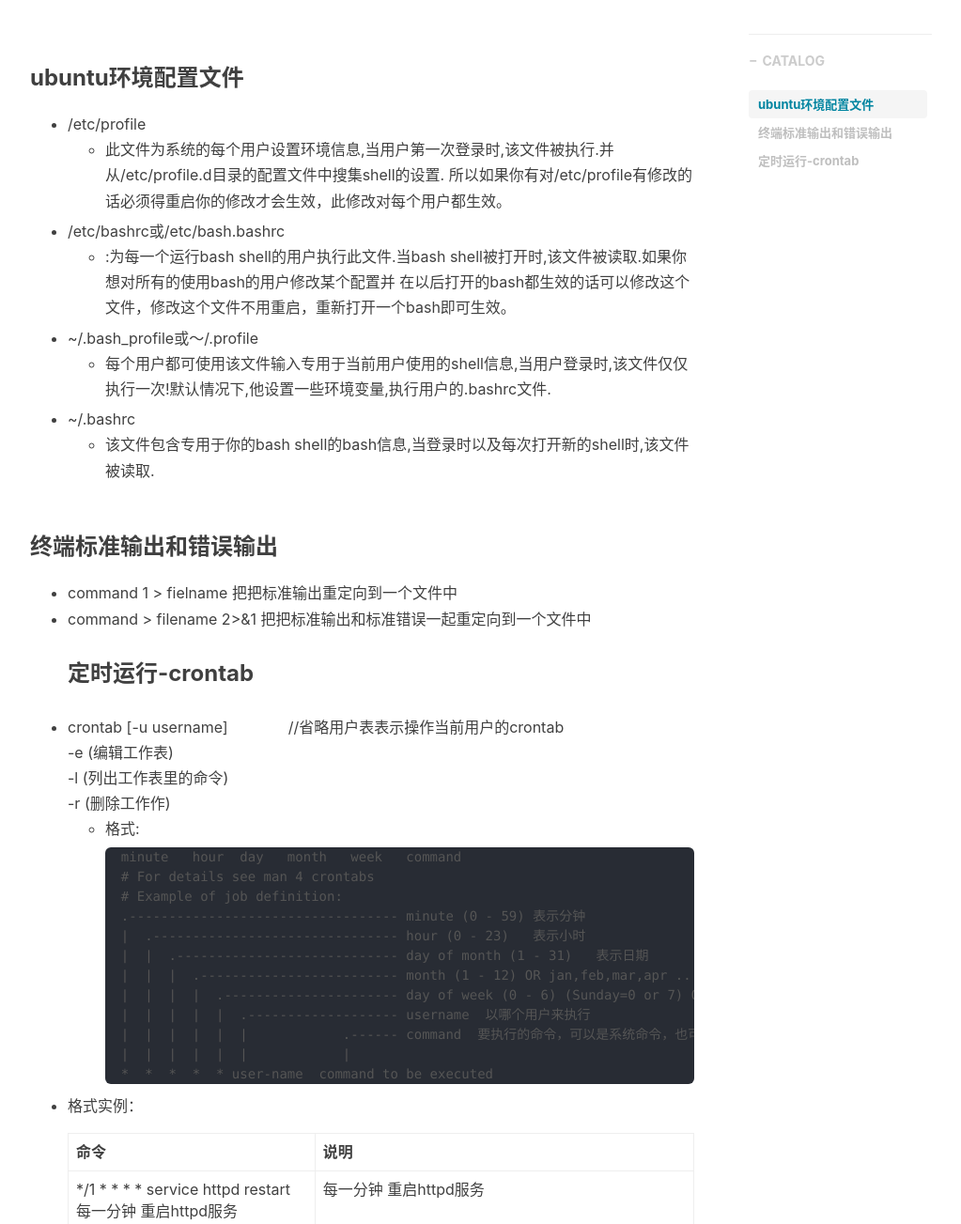
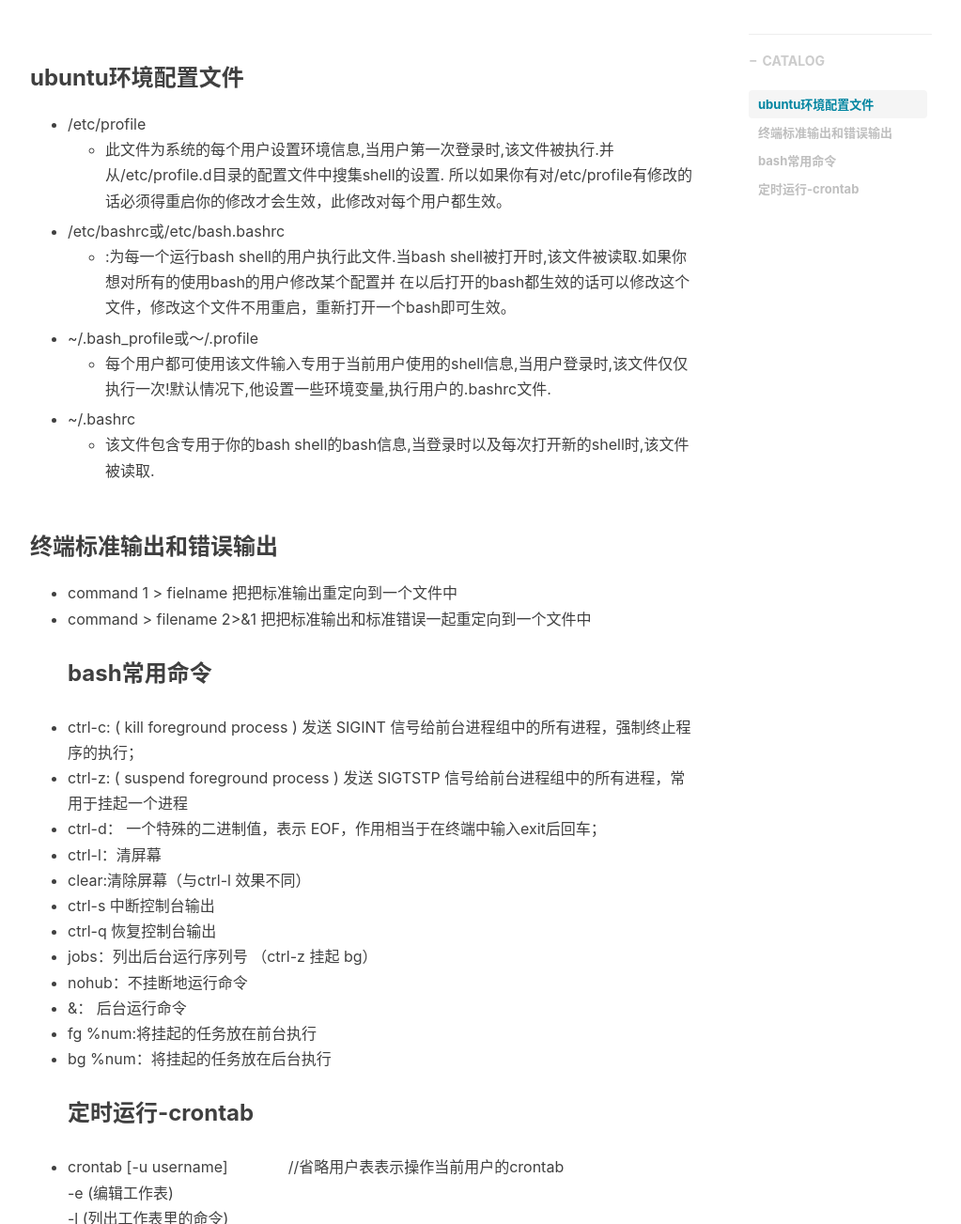
Before and after one commit to laowng/laowng.github.io, a Jekyll site: the page built from _posts/2020-12-20-yunwei-ubuntu.md, in a window 1280 px wide and 1400 px high, scrolled down 430 px, cut to the strip 97-1400 px from the top of the window. Shown: the whole strip at 94% size, without its empty margins (233-1256 px from the left). Built offline with Jekyll 4.4.1, drawn with Linux system fonts in a browser that asks for light colours; nearby versions of some CDN libraries; comment, search, counter and statistics services are not loaded.

```diff
--- a/_posts/2020-12-20-yunwei-ubuntu.md
+++ b/_posts/2020-12-20-yunwei-ubuntu.md
@@ -25,6 +25,19 @@
 ### 终端标准输出和错误输出
 - command 1 > fielname 把把标准输出重定向到一个文件中
 - command > filename 2>&1 把把标准输出和标准错误一起重定向到一个文件中
+### bash常用命令
+- ctrl-c: ( kill foreground process ) 发送 SIGINT 信号给前台进程组中的所有进程，强制终止程序的执行；
+- ctrl-z: ( suspend foreground process ) 发送 SIGTSTP 信号给前台进程组中的所有进程，常用于挂起一个进程
+- ctrl-d： 一个特殊的二进制值，表示 EOF，作用相当于在终端中输入exit后回车；
+- ctrl-l：清屏幕
+- clear:清除屏幕（与ctrl-l 效果不同）
+- ctrl-s   中断控制台输出
+- ctrl-q   恢复控制台输出
+- jobs：列出后台运行序列号 （ctrl-z 挂起 bg）
+- nohub：不挂断地运行命令
+- &： 后台运行命令
+- fg %num:将挂起的任务放在前台执行
+- bg %num：将挂起的任务放在后台执行
 ### 定时运行-crontab
 - crontab \[-u username]　　　　//省略用户表表示操作当前用户的crontab
     -e      (编辑工作表)
```
Also changed, not shown: _posts/2021-04-10-yunwei-windows.md (added, +21 -0 lines).
